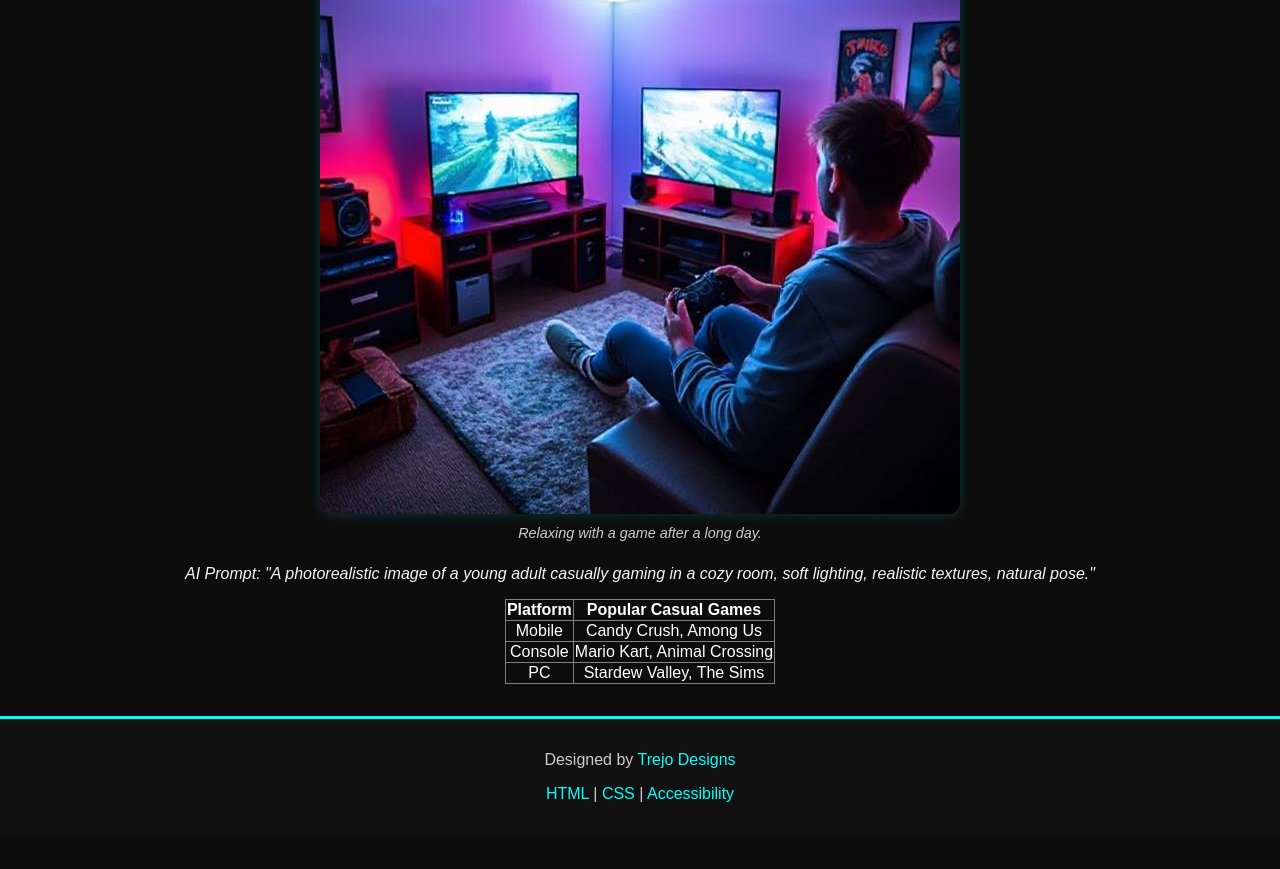
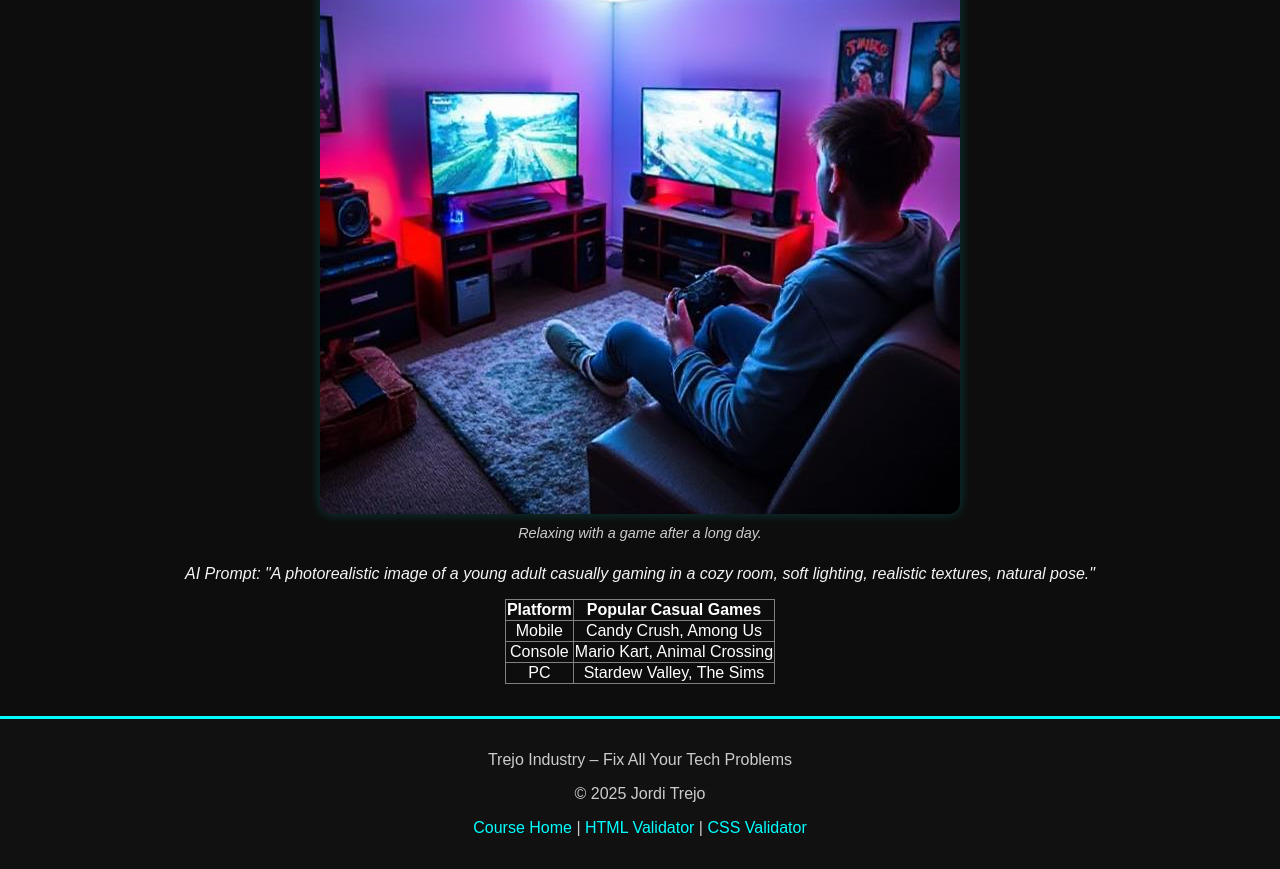
Before and after one commit to JordiT07/JordiT07.github.io, a plain HTML site: page itis3135/hobby/index.html in a window 1280 px wide. Shown: the part 402-1271 px from the top of the page. Before the commit the page ends 1237 px from the top, so only its background shows below. Drawn offline with Linux system fonts and the light colour scheme.

Commit message:
footer change

```diff
--- a/itis3135/hobby/index.html
+++ b/itis3135/hobby/index.html
@@ -233,13 +233,15 @@
   </main>
 
   <footer>
-    <p>Designed by <a href="https://webpages.charlotte.edu/jtrejo/itis3135/trejodesigns">Trejo Designs</a></p>
-    <p>
-      <a href="https://validator.w3.org/">HTML</a> |
-      <a href="https://jigsaw.w3.org/css-validator/">CSS</a> |
-      <a href="https://wave.webaim.org/">Accessibility</a>
-    </p>
-  </footer>
+  <p>Trejo Industry – Fix All Your Tech Problems</p>
+  <p>© 2025 Jordi Trejo</p>
+
+  <p>
+    <a href="https://webpages.charlotte.edu/jtrejo/itis3135/" target="_blank">Course Home</a> |
+    <a href="https://validator.w3.org/nu/?doc=https://webpages.charlotte.edu/jtrejo/itis3135/index.html" target="_blank">HTML Validator</a> |
+    <a href="https://jigsaw.w3.org/css-validator/validator?uri=https://webpages.charlotte.edu/jtrejo/itis3135/styles/default.css" target="_blank">CSS Validator</a>
+  </p>
+</footer>
 
   <!-- JavaScript to Switch Sections -->
   <script>
```
